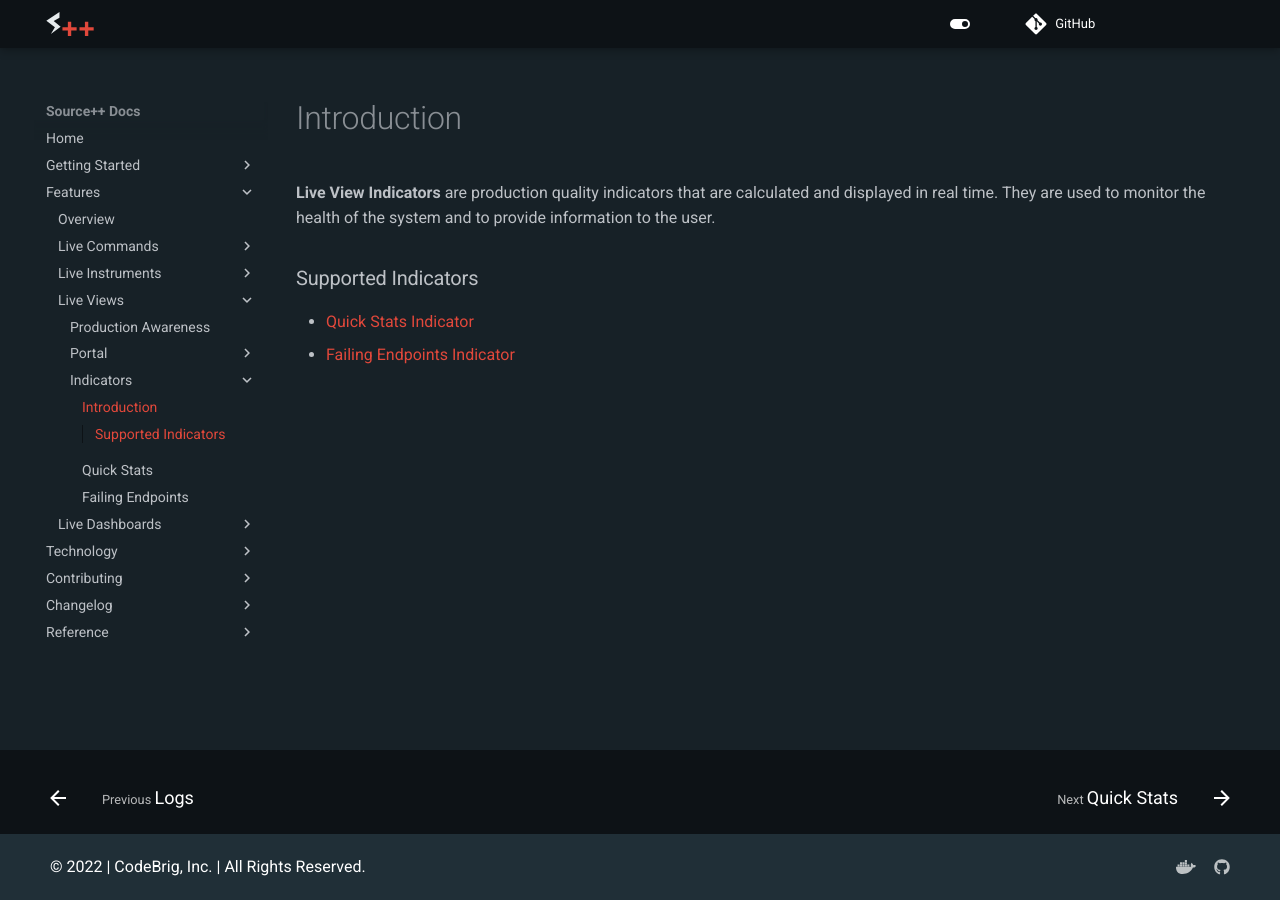
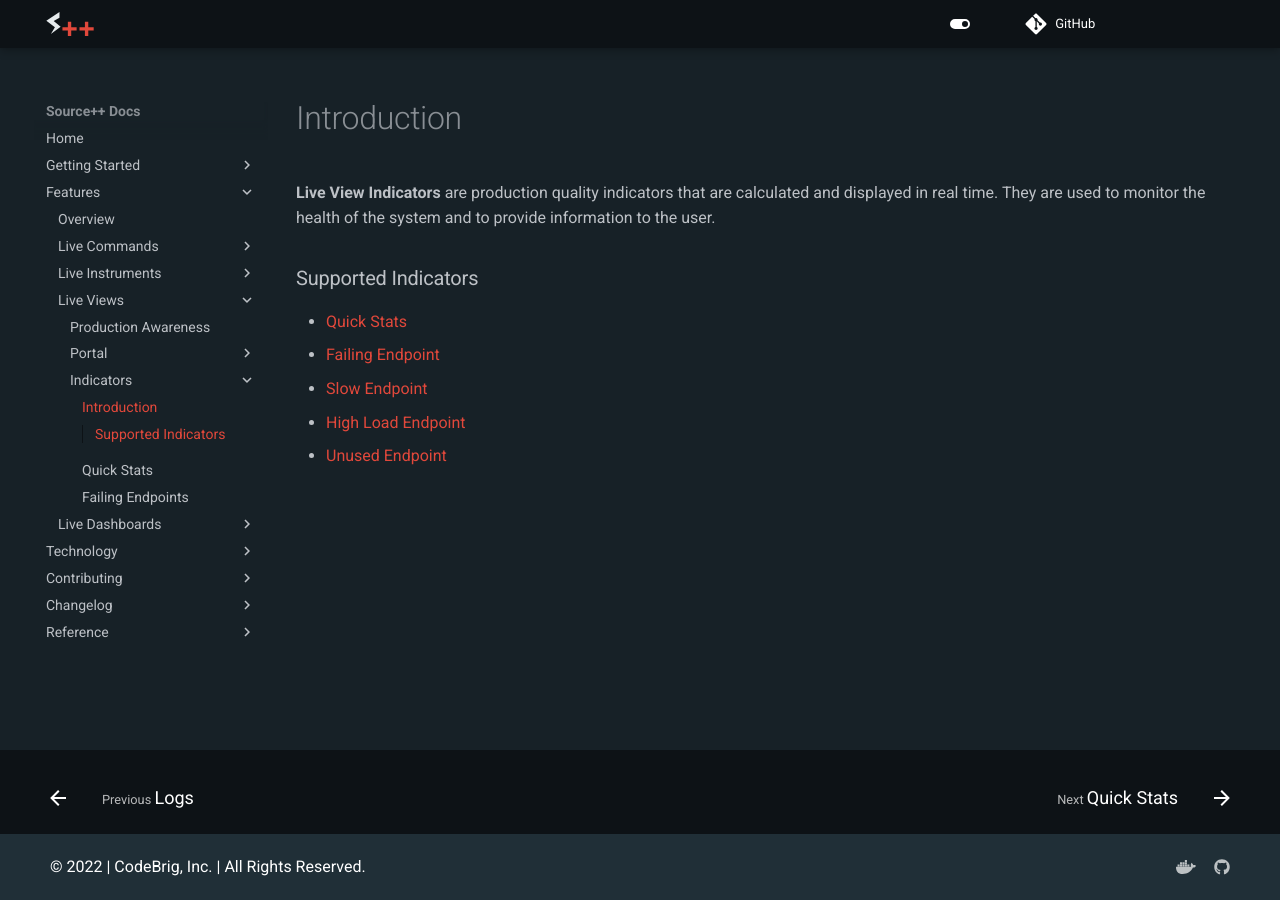
Before and after one commit to sourceplusplus/documentation, an MkDocs documentation site: the page built from docs/features/live-views/indicators/README.md, in a window 1280 px wide. Built offline with MkDocs 1.6.1 and Material for MkDocs 9.7.7, drawn with Linux system fonts in a browser that asks for light colours; comment, search, counter and statistics services are not loaded; the version menu is left out.

Commit message:
docs: basic indicator pages

```diff
--- a/docs/features/live-views/indicators/README.md
+++ b/docs/features/live-views/indicators/README.md
@@ -1,8 +1,12 @@
 # Introduction
 
-**Live View Indicators** are production quality indicators that are calculated and displayed in real time. They are used to monitor the health of the system and to provide information to the user.
+**Live View Indicators** are production quality indicators that are calculated and displayed in real time. They are used
+to monitor the health of the system and to provide information to the user.
 
 ### Supported Indicators
 
-- [Quick Stats Indicator](quick-stats.md)
-- [Failing Endpoints Indicator](failing-endpoints.md)
+- [Quick Stats](quick-stats.md)
+- [Failing Endpoint](failing-endpoint.md)
+- [Slow Endpoint](slow-endpoint.md)
+- [High Load Endpoint](high-load-endpoint.md)
+- [Unused Endpoint](unused-endpoint.md)
```
Also changed, not shown: docs/features/live-views/indicators/failing-endpoint.md (added, +11 -0 lines), docs/features/live-views/indicators/high-load-endpoint.md (added, +11 -0 lines), docs/features/live-views/indicators/quick-stats.md (+5 -12 lines), docs/features/live-views/indicators/slow-endpoint.md (added, +12 -0 lines), docs/features/live-views/indicators/unused-endpoint.md (added, +12 -0 lines), docs/assets/screencasts/slow-endpoint.gif (renamed from docs/assets/screencasts/slowest-endpoint.gif), docs/features/live-views/indicators/failing-endpoints.md (deleted).
